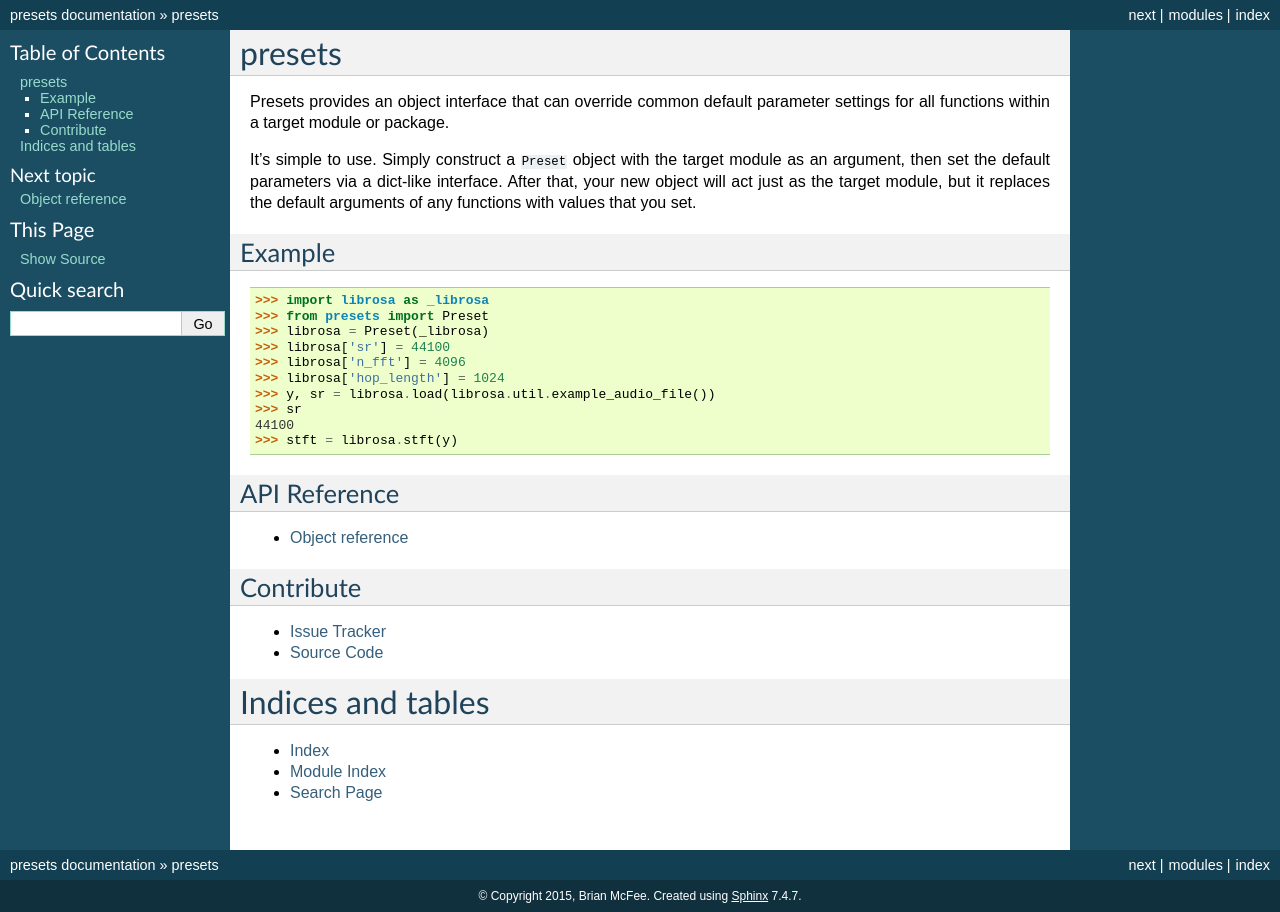
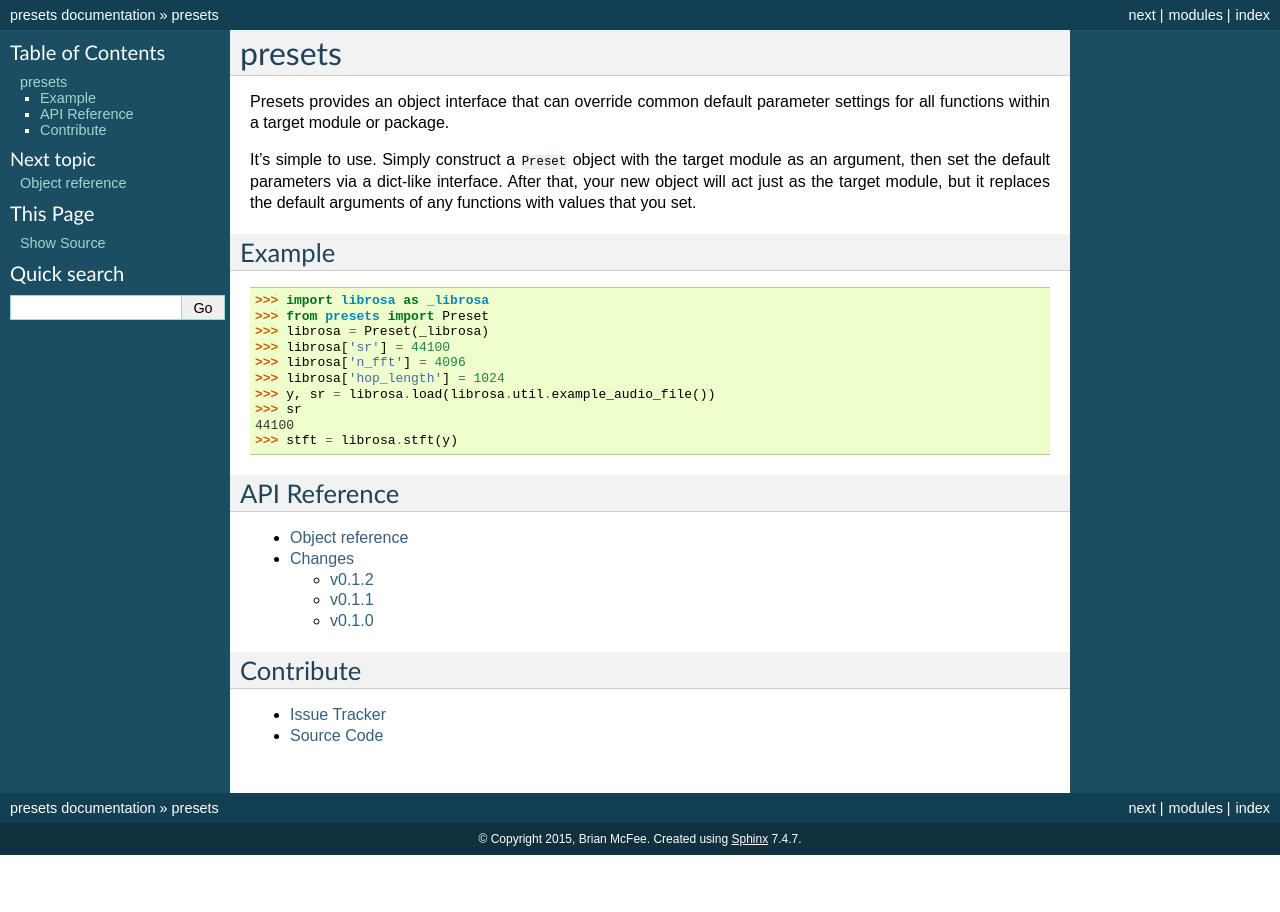
Before and after one commit to bmcfee/presets, a Sphinx documentation site: the page built from docs/index.rst, in a window 1280 px wide. Built offline with Sphinx 7.4.7, drawn with Linux system fonts in a browser that asks for light colours; the version number could not be read and is left out.

Commit message:
added changelog

```diff
--- /dev/null
+++ b/docs/changes.rst
@@ -0,0 +1,18 @@
+Changes
+=======
+
+v0.1.2
+------
+
+- Fixed a bug in overriding anonymous keyword arguments
+- Updated inspect usage for python 3.5
+
+v0.1.1
+------
+
+- Fixed an error in PyPI-based installation
+
+v0.1.0
+------
+
+- Initial public release
--- a/docs/index.rst
+++ b/docs/index.rst
@@ -36,16 +36,9 @@ API Reference
     :maxdepth: 3
 
     api
+    changes
 
 Contribute
 ----------
 - `Issue Tracker <http://github.com/bmcfee/presets/issues>`_
 - `Source Code <http://github.com/bmcfee/presets>`_
-
-
-Indices and tables
-==================
-
-* :ref:`genindex`
-* :ref:`modindex`
-* :ref:`search`
```
